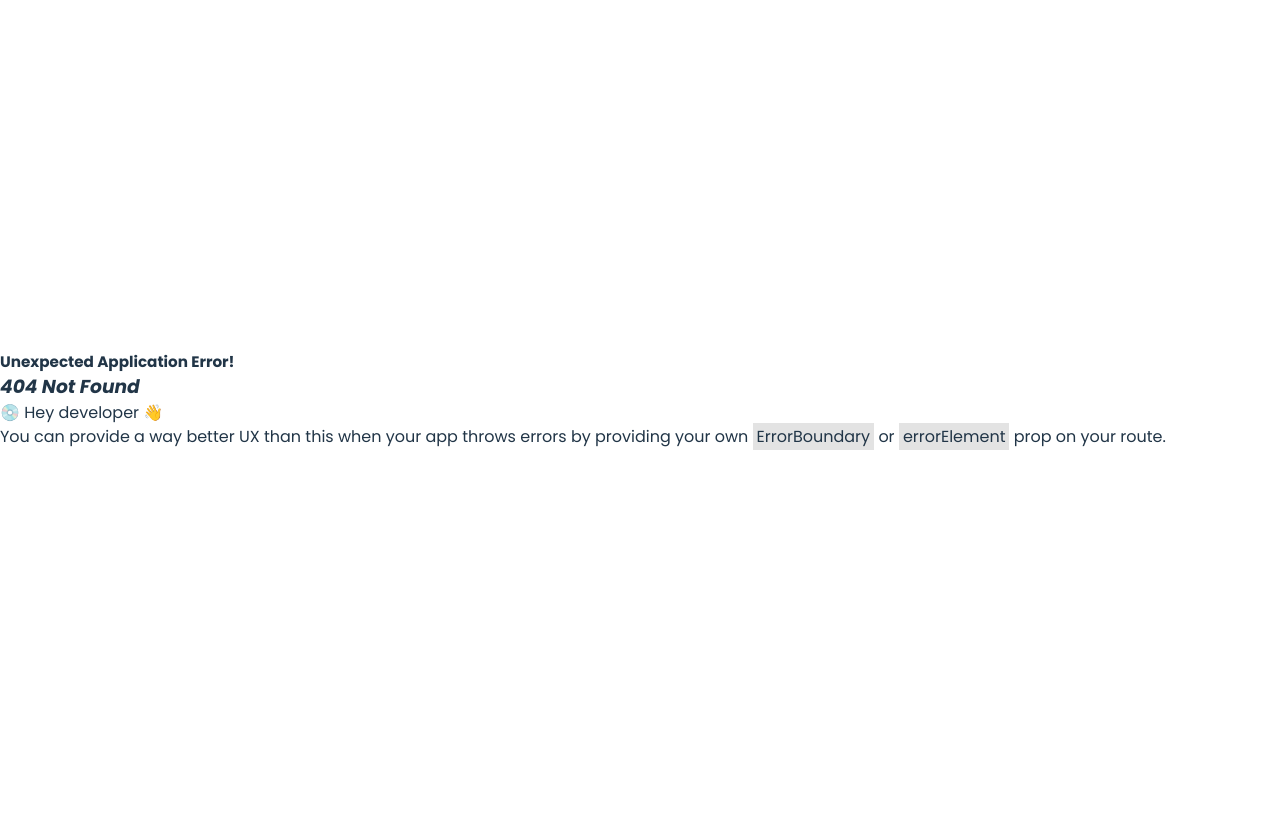
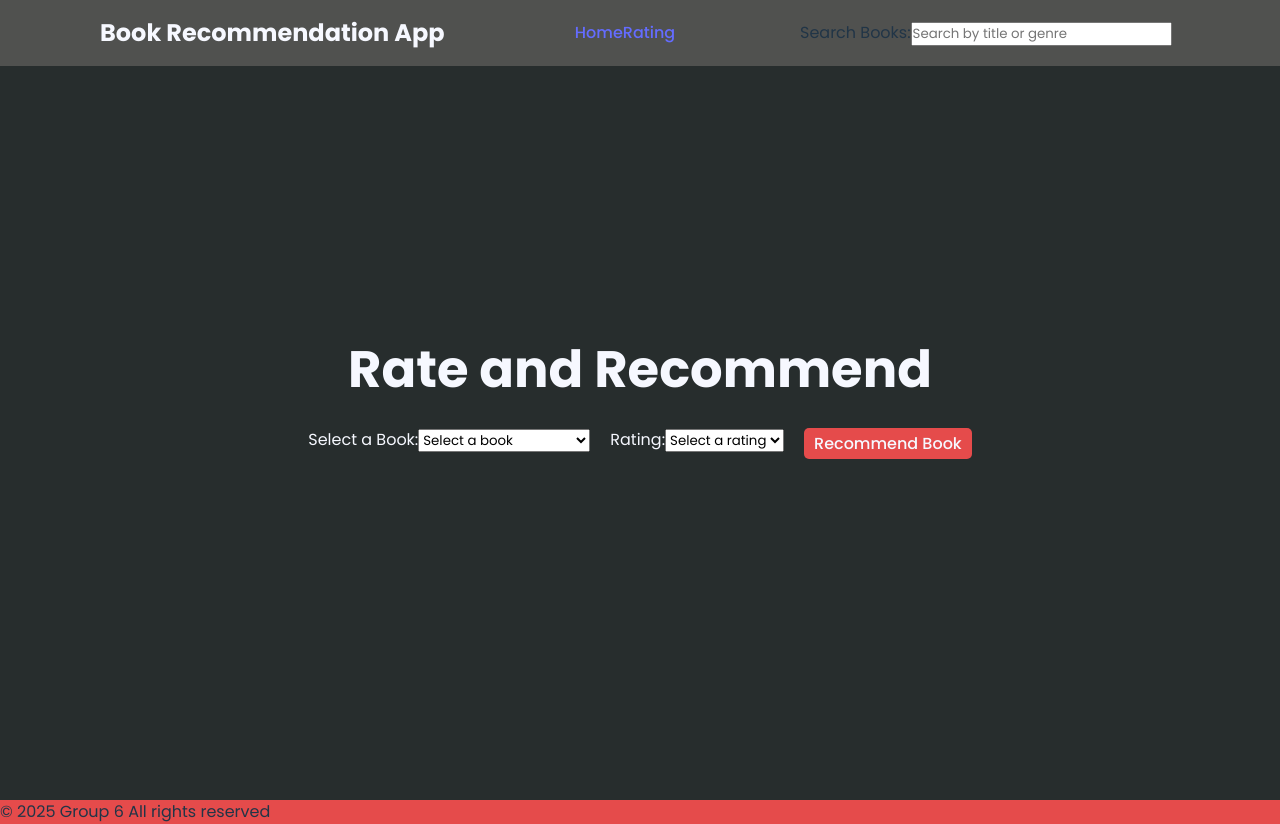
Before and after one commit to syowai638/Book-Recommendation-App, a React (Vite) app: page /ratingform in a window 1280 px wide. Before the commit this address had no page. Before the commit the page ends 800 px from the top, so only its background shows below. Built offline with nearby package versions, Linux system fonts and the light colour scheme; data requests are answered from the project's data file.

Commit message:
Version 1.00

```diff
--- a/src/App.css
+++ b/src/App.css
@@ -19,16 +19,19 @@
 
 }
 
-
 main {
   background-color: var(--clr-gunmetal);
-  min-height: 100vh;
   width: 100vw;
-  padding: 50px 100px;
+  padding: 150px 200px;
   display: flex;
   flex-direction: column;
   align-items: center;
   justify-content: center;
+  color: var(--clr-ghost-white);
+}
+
+.full-page {
+  height: 100vh;
 }
 
 .book-list {
@@ -42,6 +45,7 @@ main {
 
 .book-card {
   text-align: center;
+  padding: 20px;
 }
 
 .book-image {
@@ -57,6 +61,7 @@ main {
   flex-direction: row;
   align-items: center;
   justify-content: center;
+  color: var(--clr-ghost-white);
 }
 
 .book-info {
@@ -74,8 +79,78 @@ main {
 
 h1 {
   margin-bottom: 30px;
+  color: var(--clr-ghost-white);
 }
 
 h2 {
   font-size: 0.95rem;
 }
+
+#navbar {
+  position: fixed;
+  width: 100vw;
+  top: 0;
+  background-color: var(--clr-davy-gray);
+  display: flex;
+  align-items: center;
+  padding: 20px 100px;
+}
+
+#title {
+  margin-bottom: 0px;
+  font-size: 1.5rem;
+  min-width: 350px;
+}
+
+.navbar-menu {
+  min-width: 350px;
+  display: flex;
+  justify-content: center;
+}
+
+.navbar-menu a:hover {
+  background-color: var(--clr-imperial-red);
+  color: var(--clr-ghost-white);
+}
+
+#footer {
+  width: 100vw;
+  background-color: var(--clr-imperial-red);
+  position: relative;
+  bottom: 0;
+}
+
+.select-options {
+  display: flex;
+  flex-direction: row;
+  gap: 20px;
+}
+
+.info-section {
+  display: grid;
+  grid-template-columns: 1fr 0fr;
+}
+
+.book-title {
+  margin-right: 30px;
+}
+
+.form-area {
+  display: flex;
+  flex-direction: column;
+  justify-content: center;
+  align-items: center;
+}
+
+.button {
+  background-color: var(--clr-imperial-red);
+  color: var(--clr-ghost-white);
+  border: none;
+  border-radius: 5px;
+  padding: 3px 10px;
+}
+
+.button:hover {
+  background-color: var(--clr-falu-red);
+  cursor: pointer;
+}
--- a/src/App.jsx
+++ b/src/App.jsx
@@ -1,22 +1,46 @@
-import React from 'react';
-import { useEffect, useState } from 'react';
+import React, { useState, useEffect } from "react";
+import BookSearch from "./Components/BookSearch";
+import RatingForm from "./Components/RatingForm";
 import BookList from './Components/BookList';
-import "./App.css"
+import NavBar from "./Components/NavBar";
+import Footer from './Components/Footer';
+import "./App.css";
 
 function App() {
   const [books, setBooks] = useState([]);
+  const [searchTerm, setSearchTerm] = useState("");
 
   useEffect(() => {
     fetch('http://localhost:4000/books')
       .then(res => res.json())
       .then(data => setBooks(data))
-  })
+  }, []);
+
+  const handleSearch = (term) => {
+    setSearchTerm(term);
+  };
+
+  const handleRatingSubmit = (updatedBook) => {
+    setBooks((prevBooks) =>
+      prevBooks.map((book) =>
+        book.id === updatedBook.id ? updatedBook : book
+      )
+    );
+  };
+
+  const filteredBooks = books.filter(
+    (book) =>
+      book.title.toLowerCase().includes(searchTerm.toLowerCase()) ||
+      book.genre.toLowerCase().includes(searchTerm.toLowerCase())
+  );
 
   return (
     <>
-      <BookList books={books} />
+      <NavBar searchTerm={searchTerm} onSearch={handleSearch} />
+      <BookList books={filteredBooks} />
+      <Footer />
     </>
-  )
+  );
 }
 
 export default App;
--- a/src/Components/BookDetail.jsx
+++ b/src/Components/BookDetail.jsx
@@ -1,5 +1,6 @@
 import { useEffect, useState } from "react";
 import { useParams } from "react-router-dom";
+import NavBar from "./NavBar";
 
 function BookDetail() {
     const [book, setBook] = useState([]);
@@ -12,7 +13,9 @@ function BookDetail() {
     }, [id]);
 
     return (
-        <main>
+        <>
+            <NavBar />
+            <main className="full-page">
                 <div className="book-detail">
                     <img src={book.imageURL} alt={book.title} className="book-image" />
                     <div className="book-info">
@@ -20,10 +23,12 @@ function BookDetail() {
                         <p><strong>Author:</strong> {book.author}</p>
                         <p><strong>Genre:</strong> {book.genre}</p>
                         <p><strong>Rating:</strong> {book.rating}</p>
+                        <p><strong>Recommendations:</strong> {book.recommendations}</p>
                         <p><strong>Description:</strong> {book.description}</p>
                     </div>
                 </div>
             </main>
+        </>
     );
 }
 
--- a/src/Components/BookList.jsx
+++ b/src/Components/BookList.jsx
@@ -8,9 +8,13 @@ function BookList({ books }) {
                 {books.map(book => (
                     <div key={book.id} className='book-card'>
                         <Link to={`/books/${book.id}`} className='book-link'>
-                            <p className='book-recommend'>Recommended!</p>
+                            <div className="book-tags">
+                            </div>
                             <img src={book.imageURL} alt={book.title} className='book-thumbnail' />
-                            <h2>{book.title}</h2>
+                            <div className='info-section'>
+                                <h2 className='book-title'>{book.title}</h2>
+                                <p>{book.rating}</p>
+                            </div>
                         </Link>
                     </div>
                 ))
@@ -20,5 +24,4 @@ function BookList({ books }) {
     );
 }
 
-
 export default BookList;
--- a/src/Components/BookSearch.jsx
+++ b/src/Components/BookSearch.jsx
@@ -0,0 +1,17 @@
+const BookSearch = ({ searchTerm, onSearch }) => {
+    return (
+        <div>
+            <label htmlFor="search">Search Books:</label>
+            <input
+                type="text"
+                id="search"
+                name="search"
+                value={searchTerm}
+                onChange={(e) => onSearch(e.target.value)}
+                placeholder="Search by title or genre"
+            />
+        </div>
+    );
+};
+
+export default BookSearch;
--- a/src/Components/Footer.jsx
+++ b/src/Components/Footer.jsx
@@ -0,0 +1,11 @@
+import React from "react";
+
+function Footer() {
+    return (
+        <div>
+            <footer id="footer">
+                <p >&copy; 2025  Group 6  All rights reserved</p>
+            </footer>
+        </div>
+    )
+} export default Footer;
--- a/src/Components/NavBar.jsx
+++ b/src/Components/NavBar.jsx
@@ -0,0 +1,22 @@
+import React from "react";
+import { NavLink } from "react-router-dom";
+import BookSearch from "./BookSearch";
+
+function Navbar({ searchTerm, onSearch }) {
+
+    return (
+        <div>
+            <nav id='navbar'>
+                <h1 id='title'>Book Recommendation App</h1>
+                <div className="navbar-menu">
+                    <NavLink to='/home' className='nav-link'>Home</NavLink>
+                    <NavLink to='/ratingform' className='nav-link'>Rating</NavLink>
+                </div>
+                <BookSearch searchTerm={searchTerm} onSearch={onSearch} />
+            </nav>
+
+        </div>
+    )
+}
+
+export default Navbar;
--- a/src/Components/RatingForm.jsx
+++ b/src/Components/RatingForm.jsx
@@ -0,0 +1,136 @@
+import React, { useState, useEffect } from "react";
+import { useNavigate } from "react-router-dom";
+import NavBar from "./NavBar";
+import Footer from "./Footer";
+
+function RatingForm() {
+    const navigate = useNavigate();
+    const [books, setBooks] = useState([]);
+    const [selectedBookId, setSelectedBookId] = useState("");
+    const [rating, setRating] = useState("");
+
+    useEffect(() => {
+        fetch("http://localhost:4000/books")
+            .then((response) => {
+                if (!response.ok) {
+                    throw new Error("Failed to fetch books");
+                }
+                return response.json();
+            })
+            .then((data) => setBooks(data))
+            .catch((error) => {
+                console.error("Error fetching books:", error);
+            });
+    }, []);
+
+    const handleBookChange = (e) => {
+        setSelectedBookId(e.target.value);
+    };
+
+    const handleRatingChange = (e) => {
+        setRating(e.target.value);
+    };
+
+    const handleRecommendationClick = () => {
+        if (!selectedBookId || !rating) {
+            alert("Please select a book and a rating.");
+            return;
+        }
+
+        fetch(`http://localhost:4000/books/${selectedBookId}`)
+            .then((response) => {
+                if (!response.ok) {
+                    throw new Error("Failed to fetch book data");
+                }
+                return response.json();
+            })
+            .then((book) => {
+                const recommendations = Number(book.recommendations)
+
+                const currentRating = book.rating || 0;
+                const newRating = parseFloat(rating);
+                const averageRating = Number(((currentRating + newRating) / 2).toFixed(1));
+
+                const updatedRecommendations = recommendations + 1;
+
+                const updatedBook = {
+                    ...book,
+                    rating: averageRating,
+                    recommendations: updatedRecommendations,
+                };
+
+
+                return fetch(`http://localhost:4000/books/${selectedBookId}`, {
+                    method: "PATCH",
+                    headers: {
+                        "Content-Type": "application/json",
+                    },
+                    body: JSON.stringify(updatedBook),
+                });
+            })
+            .then((response) => {
+                if (!response.ok) {
+                    throw new Error("Failed to update book");
+                }
+                navigate(`/books/${selectedBookId}`);
+            })
+            .catch((error) => {
+                console.error("Error updating book:", error);
+            });
+    };
+
+    return (
+        <>
+            <NavBar />
+            <main className="full-page">
+                <div className="form-area">
+                    <h1>Rate and Recommend</h1>
+                    <div className="select-options">
+                        <div>
+                            <label htmlFor="book-select">Select a Book:</label>
+                            <select
+                                id="book-select"
+                                name="book-select"
+                                value={selectedBookId}
+                                onChange={handleBookChange}
+                                required
+                            >
+                                <option value="">Select a book</option>
+                                {books.map((book) => (
+                                    <option key={book.id} value={book.id}>
+                                        {book.title}
+                                    </option>
+                                ))}
+                            </select>
+                        </div>
+                        <div>
+                            <label htmlFor="rating">Rating:</label>
+                            <select
+                                id="rating"
+                                name="rating"
+                                value={rating}
+                                onChange={handleRatingChange}
+                                required
+                            >
+                                <option value="">Select a rating</option>
+                                <option value="1">1</option>
+                                <option value="2">2</option>
+                                <option value="3">3</option>
+                                <option value="4">4</option>
+                                <option value="5">5</option>
+                            </select>
+                        </div>
+                        <div>
+                            <button type="button" className="button" onClick={handleRecommendationClick}>
+                                Recommend Book
+                            </button>
+                        </div>
+                    </div>
+                </div>
+            </main>
+            <Footer />
+        </>
+    );
+}
+
+export default RatingForm;
```
Also changed, not shown: src/main.jsx (+6 -1 lines). Lines whose indentation alone changed are shown as unchanged.
